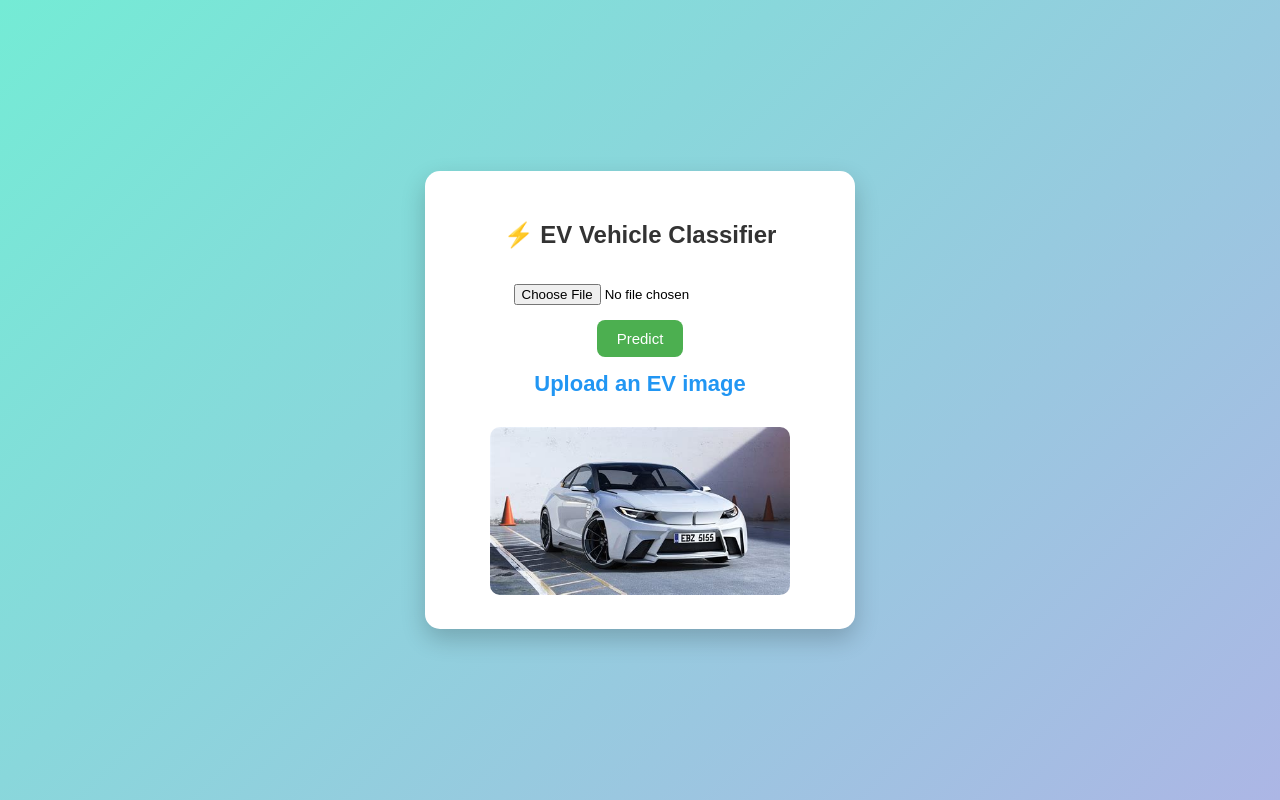
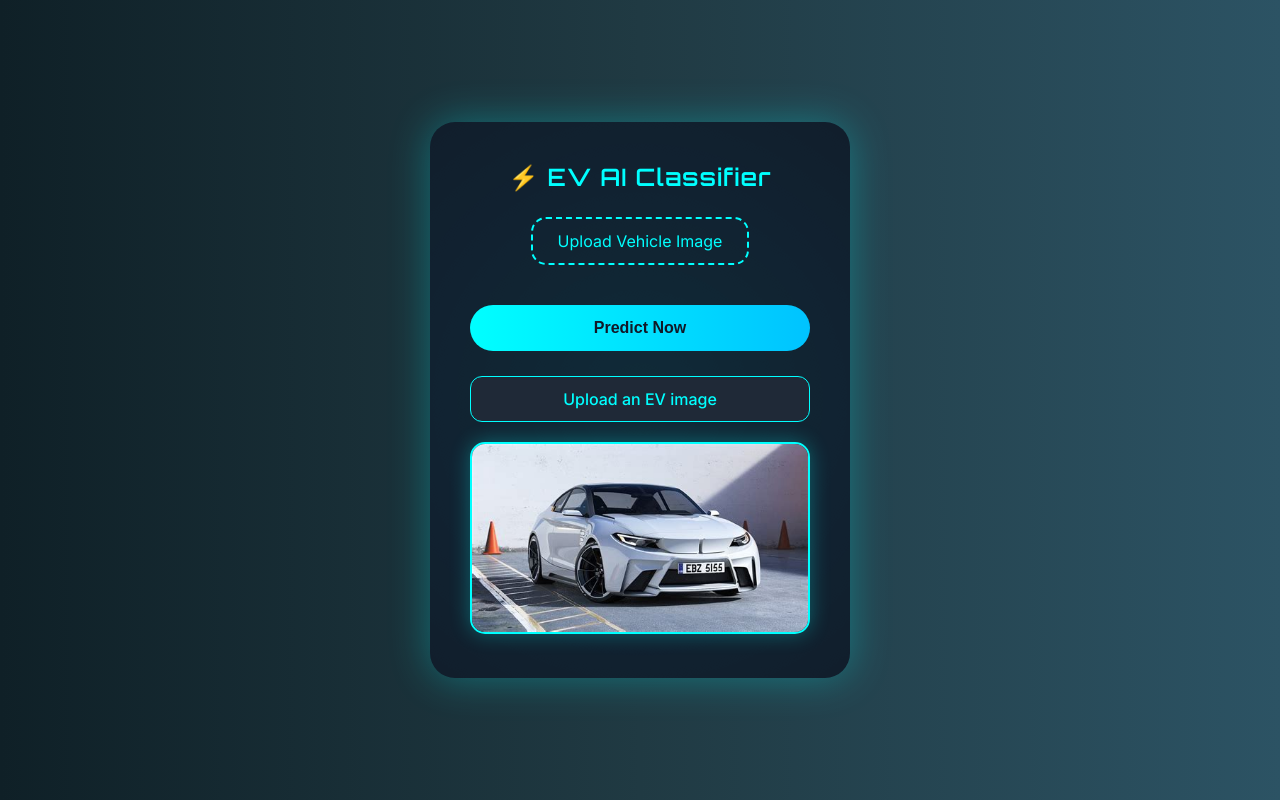
Before and after one commit to Subesh-S/ML-Classifier-Project, a Flask app: page / in a window 1280 px wide. Run offline with Flask 3, Linux system fonts and the light colour scheme; parts of the project's set-up code (start-up, migrations or seed data) failed here and were passed over.

Commit message:
changes made

```diff
--- a/templates/index.html
+++ b/templates/index.html
@@ -3,76 +3,154 @@
 <head>
 <title>EV Vehicle Classifier</title>
 
+<link href="https://fonts.googleapis.com/css2?family=Orbitron:wght@400;600&family=Inter:wght@300;400;500&display=swap" rel="stylesheet">
+
 <style>
-body {
-    margin: 0;
-    height: 100vh;
-    display: flex;
-    justify-content: center;
-    align-items: center;
-    background: linear-gradient(135deg, #74ebd5, #ACB6E5);
-    font-family: Arial, sans-serif;
+
+*{
+    margin:0;
+    padding:0;
+    box-sizing:border-box;
 }
 
-.container {
-    background: white;
-    padding: 30px 40px;
-    border-radius: 15px;
-    text-align: center;
-    box-shadow: 0px 10px 25px rgba(0,0,0,0.2);
-    width: 350px;
+body{
+    height:100vh;
+    display:flex;
+    justify-content:center;
+    align-items:center;
+    background: linear-gradient(to right, #0f2027, #203a43, #2c5364);
+    font-family:'Inter', sans-serif;
 }
 
-h2 {
-    color: #333;
+.card{
+    width:420px;
+    padding:40px;
+    background:#111827;
+    border-radius:25px;
+    box-shadow:0 0 40px rgba(0,255,255,0.3);
+    text-align:center;
+    position:relative;
+    overflow:hidden;
 }
 
-input[type=file] {
-    margin: 15px 0;
+/* FIXED: allow clicks through animation */
+.card::before{
+    content:"";
+    position:absolute;
+    width:200%;
+    height:200%;
+    background: radial-gradient(circle, rgba(0,255,255,0.08), transparent 70%);
+    top:-50%;
+    left:-50%;
+    animation: rotate 8s linear infinite;
+    pointer-events:none;   /* IMPORTANT FIX */
 }
 
-input[type=submit] {
-    background: #4CAF50;
-    color: white;
-    border: none;
-    padding: 10px 20px;
-    border-radius: 8px;
-    cursor: pointer;
-    font-size: 15px;
+@keyframes rotate{
+    0%{transform:rotate(0deg);}
+    100%{transform:rotate(360deg);}
 }
 
-input[type=submit]:hover {
-    background: #45a049;
+.card > *{
+    position:relative;
+    z-index:2;   /* Ensure content is above animation */
 }
 
-h1 {
-    color: #2196F3;
-    font-size: 22px;
+h2{
+    font-family:'Orbitron', sans-serif;
+    color:#00ffff;
+    margin-bottom:25px;
+    letter-spacing:1px;
 }
 
-img {
-    margin-top: 15px;
-    border-radius: 10px;
+.upload-box{
+    margin:20px 0;
 }
+
+input[type="file"]{
+    display:none;
+}
+
+.custom-upload{
+    display:inline-block;
+    padding:12px 25px;
+    border:2px dashed #00ffff;
+    border-radius:15px;
+    color:#00ffff;
+    cursor:pointer;
+    transition:0.3s;
+}
+
+.custom-upload:hover{
+    background:#00ffff;
+    color:#111827;
+}
+
+.predict-btn{
+    margin-top:20px;
+    width:100%;
+    padding:14px;
+    border:none;
+    border-radius:50px;
+    font-size:16px;
+    font-weight:600;
+    cursor:pointer;
+    background: linear-gradient(90deg,#00ffff,#00c3ff);
+    color:#111827;
+    transition:0.3s;
+}
+
+.predict-btn:hover{
+    transform:scale(1.05);
+    box-shadow:0 0 20px #00ffff;
+}
+
+.result-badge{
+    margin-top:25px;
+    padding:12px;
+    border-radius:12px;
+    background:#1f2937;
+    color:#00ffff;
+    font-weight:500;
+    font-size:16px;
+    border:1px solid #00ffff;
+}
+
+.preview-img{
+    margin-top:20px;
+    width:100%;
+    border-radius:15px;
+    border:2px solid #00ffff;
+    box-shadow:0 0 20px rgba(0,255,255,0.3);
+}
+
 </style>
-
 </head>
 
 <body>
 
-<div class="container">
+<div class="card">
 
-<h2>⚡ EV Vehicle Classifier</h2>
+<h2>⚡ EV AI Classifier</h2>
 
 <form method="POST" enctype="multipart/form-data">
-    <input type="file" name="image" required>
-    <br>
-    <input type="submit" value="Predict">
+
+<div class="upload-box">
+    <label class="custom-upload">
+        Upload Vehicle Image
+        <input type="file" name="image" required>
+    </label>
+</div>
+
+<button type="submit" class="predict-btn">Predict Now</button>
+
 </form>
 
-<h1>{{result}}</h1>
+<div class="result-badge">
+    {{result}}
+</div>
 
-<img src="/static/test.jpg" width="300">
+<img src="/static/test.jpg" class="preview-img">
 
 </div>
 
```
